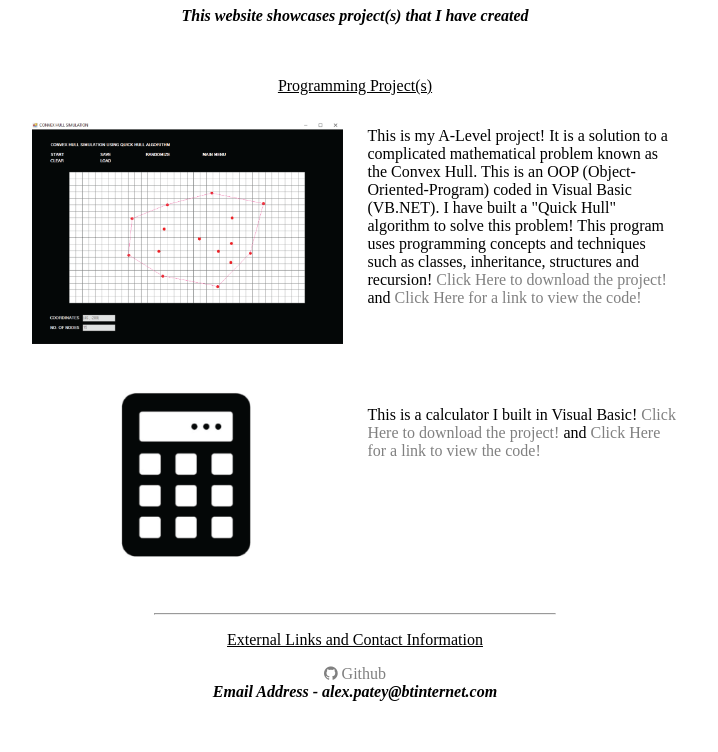
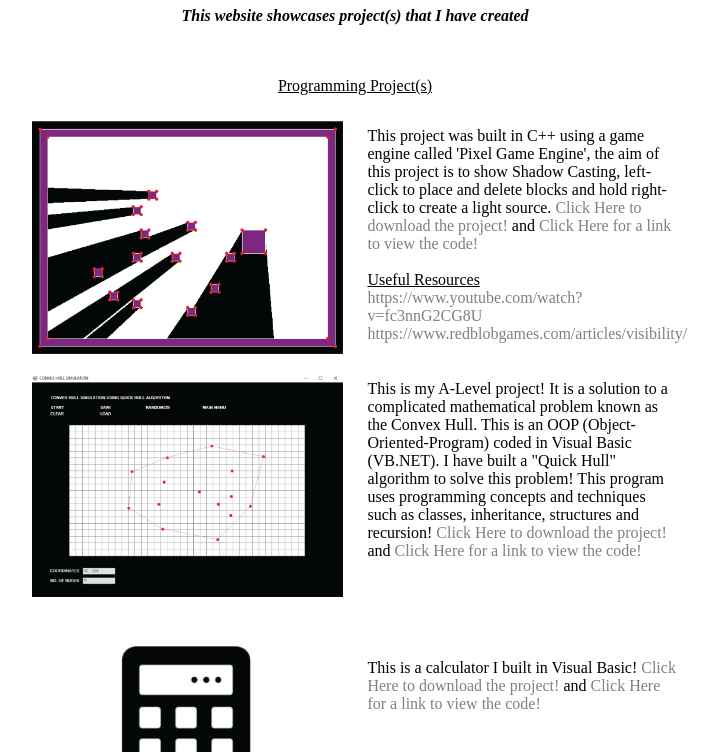
Before and after one commit to AlexPatey/alexpatey.github.io, a plain HTML site: page index.html in a window 1280 px wide. Shown: the part 48-800 px from the top of the page, without its empty margins (285-1003 px from the left). Drawn offline with Linux system fonts and the light colour scheme.

Commit message:
Add files via upload
updated files

```diff
--- a/index.html
+++ b/index.html
@@ -43,6 +43,33 @@
 
             <div id="project-img" >
 
+                <img src="lineofsightprjt.png" alt="IMAGE NOT FOUND" />
+
+            </div>
+
+            <div id="project-desc" >
+
+                <p>This project was built in C++ using a game engine called 'Pixel Game Engine', the aim of this project is to show Shadow Casting,
+                  left-click to place and delete blocks and hold right-click to create a light source.
+                  <a href = "lineOfSight.exe">Click Here to download the project! </a> and
+                  <a href="https://github.com/AlexPatey/Shadow-Casting" target="_blank">Click Here for a link to view the code!</a>
+                  <br><br><u>Useful Resources</u><br>
+                  <a href="https://www.youtube.com/watch?v=fc3nnG2CG8U" target="_blank">https://www.youtube.com/watch?v=fc3nnG2CG8U</a><br>
+                  <a href="https://www.redblobgames.com/articles/visibility/" target="_blank">https://www.redblobgames.com/articles/visibility/</a>
+                </p>
+
+            </div>
+
+          </section>
+
+          <section id = "prj2">
+
+            <div class="clear">
+
+
+
+            <div id="project-img" >
+
                 <img src="alevelproject.png" alt="IMAGE NOT FOUND" />
 
             </div>
@@ -56,7 +83,7 @@
                   <a href="https://github.com/AlexPatey/A-Level-Project/tree/master/ProjectPrototype2/ProjectPrototype2" target="_blank">Click Here for a link to view the code!</a></p>
 
             </div>
-
+          </div>
           </section>
 
           <div class="clear">
```
Also changed, not shown: lineofsightprjt.png (added), 1 other file.
